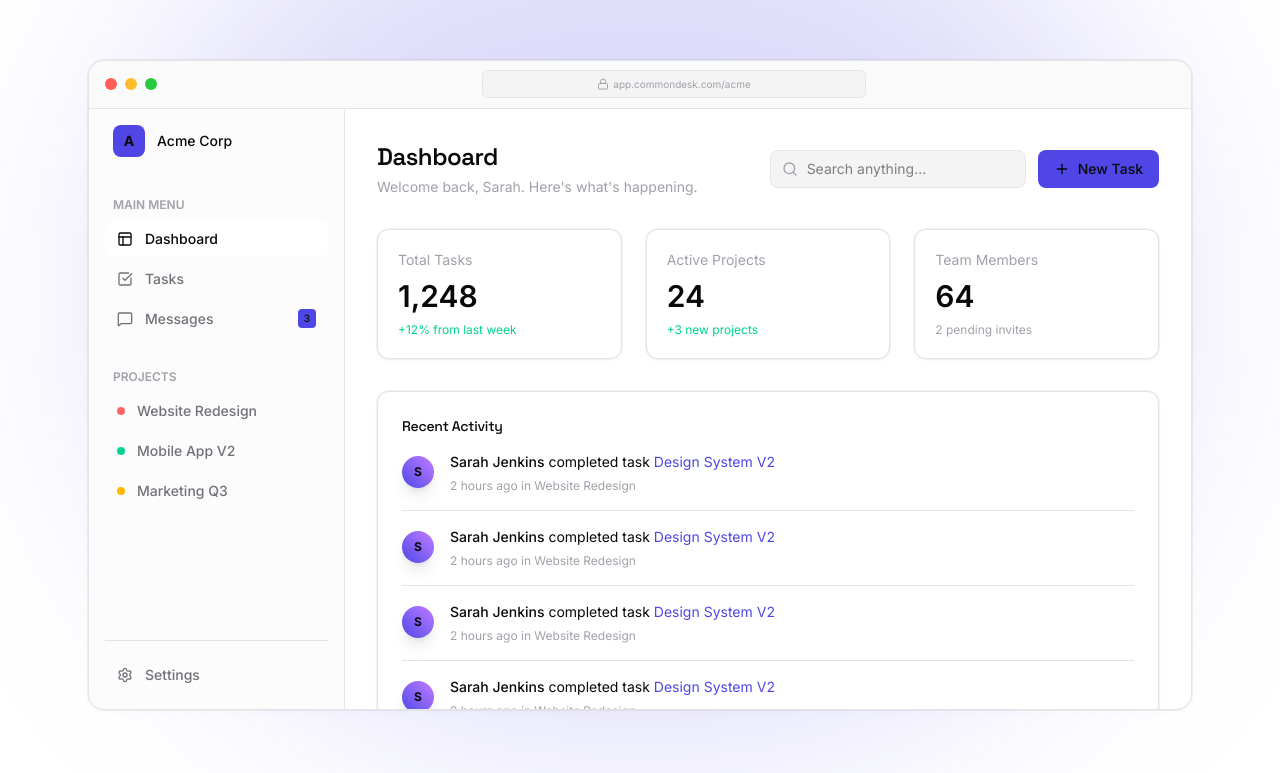
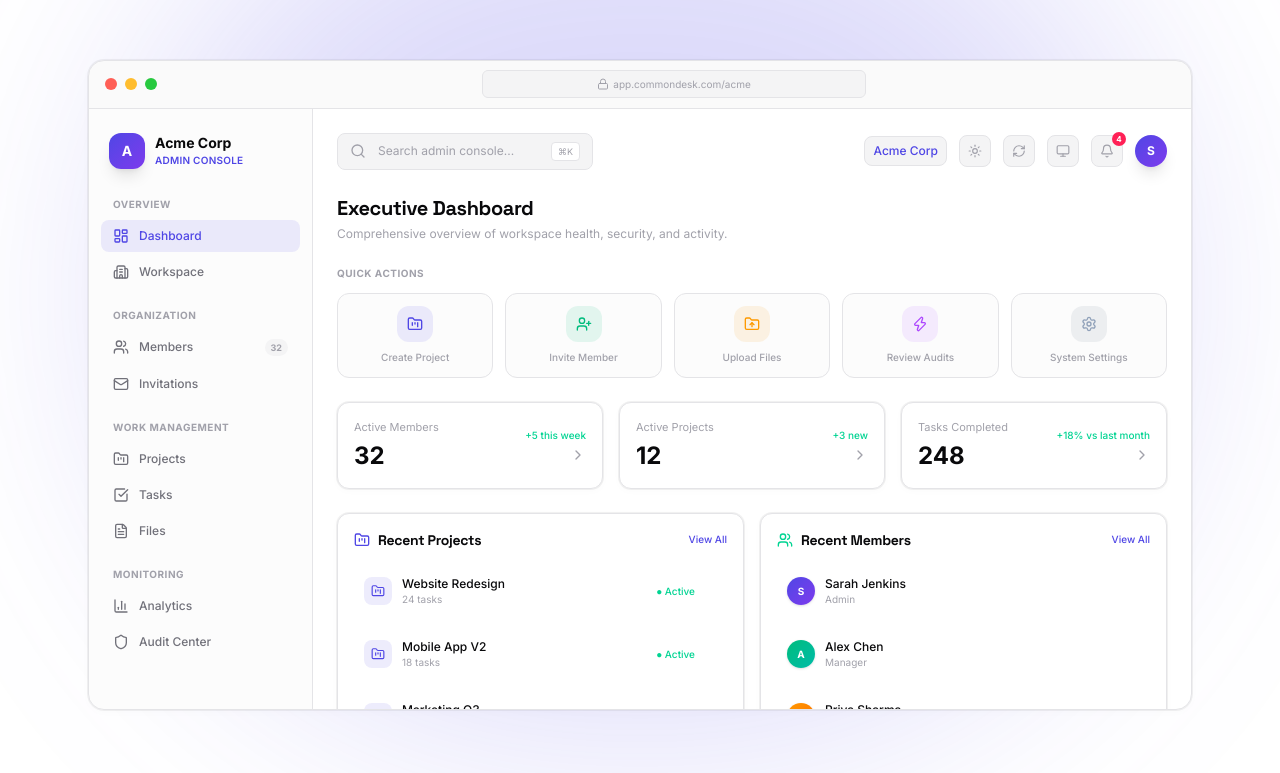
Before and after one commit to mehakdeepkaur017/CommonDesk, a React (Vite) app: page / in a window 1280 px wide. Shown: the part 3367-4140 px from the top of the page. Built offline with nearby package versions, Linux system fonts and the light colour scheme; no server answers.

Commit message:
feat: update workspace showcase to mirror admin dashboard

```diff
--- a/src/components/sections/WorkspaceShowcase.tsx
+++ b/src/components/sections/WorkspaceShowcase.tsx
@@ -1,6 +1,10 @@
 import React, { useRef } from "react";
 import { motion, useScroll, useTransform } from "framer-motion";
-import { Search, Plus, Layout, CheckSquare, MessageSquare, Settings } from "lucide-react";
+import {
+  LayoutDashboard, Building2, Users, Mail, FolderKanban, CheckSquare,
+  FileText, BarChart3, Shield, Settings, Search, Sun, RefreshCw,
+  Monitor, Bell, FolderUp, Zap, ChevronRight, UserPlus
+} from "lucide-react";
 
 export const WorkspaceShowcase = () => {
   const containerRef = useRef<HTMLDivElement>(null);
@@ -51,89 +55,116 @@ export const WorkspaceShowcase = () => {
           {/* App UI */}
           <div className="flex h-[600px]">
             {/* Sidebar */}
-            <div className="w-64 border-r border-surface-border p-4 flex flex-col gap-6 bg-black/[0.01] dark:bg-background">
-              <div className="flex items-center gap-3 px-2">
-                <div className="w-8 h-8 rounded-lg bg-brand-indigo flex items-center justify-center font-bold text-sm">
+            <div className="w-56 border-r border-surface-border p-3 flex flex-col gap-1 bg-black/[0.01] dark:bg-background">
+              {/* Workspace Identity */}
+              <div className="flex items-center gap-2.5 px-2 py-3 mb-2">
+                <div className="w-9 h-9 rounded-xl bg-gradient-to-br from-brand-indigo to-brand-violet flex items-center justify-center font-bold text-sm text-white shadow-lg">
                   A
                 </div>
                 <div>
-                  <div className="text-sm font-medium">Acme Corp</div>
+                  <div className="text-sm font-bold">Acme Corp</div>
+                  <div className="text-[10px] text-brand-indigo font-semibold tracking-wide uppercase">Admin Console</div>
                 </div>
               </div>
 
-              <div className="space-y-1 flex-1">
-                <div className="text-xs font-semibold text-text-muted px-2 mb-2 mt-4">MAIN MENU</div>
-                <NavItem icon={<Layout className="w-4 h-4" />} label="Dashboard" active />
-                <NavItem icon={<CheckSquare className="w-4 h-4" />} label="Tasks" />
-                <NavItem icon={<MessageSquare className="w-4 h-4" />} label="Messages" badge="3" />
-                <div className="text-xs font-semibold text-text-muted px-2 mb-2 mt-8">PROJECTS</div>
-                <NavItem icon={<div className="w-2 h-2 rounded-full bg-red-400" />} label="Website Redesign" />
-                <NavItem icon={<div className="w-2 h-2 rounded-full bg-emerald-400" />} label="Mobile App V2" />
-                <NavItem icon={<div className="w-2 h-2 rounded-full bg-amber-400" />} label="Marketing Q3" />
-              </div>
+              {/* Navigation */}
+              <div className="text-[10px] font-bold text-text-muted px-3 mb-1 mt-1 tracking-wider uppercase">Overview</div>
+              <NavItem icon={<LayoutDashboard className="w-4 h-4" />} label="Dashboard" active />
+              <NavItem icon={<Building2 className="w-4 h-4" />} label="Workspace" />
 
-              <div className="pt-4 border-t border-surface-border">
-                <NavItem icon={<Settings className="w-4 h-4" />} label="Settings" />
-              </div>
+              <div className="text-[10px] font-bold text-text-muted px-3 mb-1 mt-4 tracking-wider uppercase">Organization</div>
+              <NavItem icon={<Users className="w-4 h-4" />} label="Members" badge="32" />
+              <NavItem icon={<Mail className="w-4 h-4" />} label="Invitations" />
+
+              <div className="text-[10px] font-bold text-text-muted px-3 mb-1 mt-4 tracking-wider uppercase">Work Management</div>
+              <NavItem icon={<FolderKanban className="w-4 h-4" />} label="Projects" />
+              <NavItem icon={<CheckSquare className="w-4 h-4" />} label="Tasks" />
+              <NavItem icon={<FileText className="w-4 h-4" />} label="Files" />
+
+              <div className="text-[10px] font-bold text-text-muted px-3 mb-1 mt-4 tracking-wider uppercase">Monitoring</div>
+              <NavItem icon={<BarChart3 className="w-4 h-4" />} label="Analytics" />
+              <NavItem icon={<Shield className="w-4 h-4" />} label="Audit Center" />
             </div>
 
             {/* Main Content Area */}
-            <div className="flex-1 bg-transparent p-8 flex flex-col overflow-hidden">
-              <div className="flex justify-between items-center mb-8">
-                <div>
-                  <h1 className="text-2xl font-semibold mb-1">Dashboard</h1>
-                  <p className="text-sm text-text-muted">Welcome back, Sarah. Here's what's happening.</p>
+            <div className="flex-1 bg-transparent p-6 flex flex-col overflow-hidden">
+              {/* Top Bar */}
+              <div className="flex justify-between items-center mb-6">
+                <div className="flex items-center gap-3 bg-surface-hover border border-surface-border rounded-lg px-3 py-2 w-64">
+                  <Search className="w-4 h-4 text-text-muted" />
+                  <span className="text-xs text-text-muted">Search admin console...</span>
+                  <span className="ml-auto text-[9px] text-text-muted bg-surface border border-surface-border rounded px-1.5 py-0.5">⌘K</span>
                 </div>
-                <div className="flex gap-3">
-                  <div className="relative">
-                    <Search className="w-4 h-4 absolute left-3 top-1/2 -translate-y-1/2 text-text-muted" />
-                    <input
-                      type="text"
-                      placeholder="Search anything..."
-                      className="pl-9 pr-4 py-2 bg-surface-hover border border-surface-border rounded-lg text-sm outline-none focus:border-brand-indigo/50 transition-colors w-64"
-                      readOnly
-                    />
+                <div className="flex items-center gap-3">
+                  <div className="flex items-center gap-1 bg-surface-hover border border-surface-border rounded-lg px-2 py-1.5">
+                    <span className="text-xs font-medium text-brand-indigo">Acme Corp</span>
                   </div>
-                  <button className="px-4 py-2 bg-brand-indigo text-text-primary rounded-lg text-sm font-medium flex items-center gap-2 hover:bg-brand-indigo/90 transition-colors">
-                    <Plus className="w-4 h-4" /> New Task
+                  <button className="p-2 rounded-lg bg-surface-hover border border-surface-border text-text-muted"><Sun className="w-3.5 h-3.5" /></button>
+                  <button className="p-2 rounded-lg bg-surface-hover border border-surface-border text-text-muted"><RefreshCw className="w-3.5 h-3.5" /></button>
+                  <button className="p-2 rounded-lg bg-surface-hover border border-surface-border text-text-muted"><Monitor className="w-3.5 h-3.5" /></button>
+                  <button className="p-2 rounded-lg bg-surface-hover border border-surface-border text-text-muted relative">
+                    <Bell className="w-3.5 h-3.5" />
+                    <div className="absolute -top-1 -right-1 w-3.5 h-3.5 bg-rose-500 rounded-full text-[8px] text-white flex items-center justify-center font-bold">4</div>
                   </button>
+                  <div className="w-8 h-8 rounded-full bg-gradient-to-br from-brand-indigo to-brand-violet flex items-center justify-center text-xs font-bold text-white shadow-lg">S</div>
                 </div>
               </div>
 
-              <div className="grid grid-cols-3 gap-6 mb-8">
-                <div className="glass-card p-5 rounded-xl border border-surface-border bg-black/[0.02] dark:bg-background">
-                  <div className="text-sm text-text-muted mb-2">Total Tasks</div>
-                  <div className="text-3xl font-semibold mb-2">1,248</div>
-                  <div className="text-xs text-emerald-400">+12% from last week</div>
-                </div>
-                <div className="glass-card p-5 rounded-xl border border-surface-border bg-black/[0.02] dark:bg-background">
-                  <div className="text-sm text-text-muted mb-2">Active Projects</div>
-                  <div className="text-3xl font-semibold mb-2">24</div>
-                  <div className="text-xs text-emerald-400">+3 new projects</div>
-                </div>
-                <div className="glass-card p-5 rounded-xl border border-surface-border bg-black/[0.02] dark:bg-background">
-                  <div className="text-sm text-text-muted mb-2">Team Members</div>
-                  <div className="text-3xl font-semibold mb-2">64</div>
-                  <div className="text-xs text-text-muted">2 pending invites</div>
+              {/* Page Header */}
+              <div className="mb-6">
+                <h1 className="text-xl font-bold mb-1">Executive Dashboard</h1>
+                <p className="text-xs text-text-muted">Comprehensive overview of workspace health, security, and activity.</p>
+              </div>
+
+              {/* Quick Actions */}
+              <div className="mb-6">
+                <div className="text-[10px] font-bold text-text-muted tracking-wider uppercase mb-3">Quick Actions</div>
+                <div className="grid grid-cols-5 gap-3">
+                  <QuickAction icon={<FolderKanban className="w-4 h-4" />} label="Create Project" color="bg-brand-indigo/10 text-brand-indigo" />
+                  <QuickAction icon={<UserPlus className="w-4 h-4" />} label="Invite Member" color="bg-emerald-500/10 text-emerald-500" />
+                  <QuickAction icon={<FolderUp className="w-4 h-4" />} label="Upload Files" color="bg-amber-500/10 text-amber-500" />
+                  <QuickAction icon={<Zap className="w-4 h-4" />} label="Review Audits" color="bg-purple-500/10 text-purple-500" />
+                  <QuickAction icon={<Settings className="w-4 h-4" />} label="System Settings" color="bg-slate-500/10 text-slate-400" />
                 </div>
               </div>
 
-              <div className="flex-1 glass-card rounded-xl border border-surface-border p-6 bg-black/[0.01] dark:bg-background">
-                <h3 className="text-sm font-medium text-text-primary mb-4">Recent Activity</h3>
-                <div className="space-y-4">
-                  {[1, 2, 3, 4].map((i) => (
-                    <div key={i} className="flex items-start gap-4 pb-4 border-b border-surface-border last:border-0 last:pb-0">
-                      <div className="w-8 h-8 rounded-full bg-gradient-to-tr from-brand-indigo to-purple-400 flex items-center justify-center text-xs font-bold shadow-lg mt-1">
-                        S
-                      </div>
-                      <div className="flex-1 space-y-1.5">
-                        <div className="text-sm text-text-primary">
-                          <span className="font-medium">Sarah Jenkins</span> completed task <span className="text-brand-indigo">Design System V2</span>
-                        </div>
-                        <div className="text-xs text-text-muted">2 hours ago in Website Redesign</div>
-                      </div>
-                    </div>
-                  ))}
+              {/* Stats Cards */}
+              <div className="grid grid-cols-3 gap-4 mb-6">
+                <StatCard label="Active Members" value="32" change="+5 this week" positive />
+                <StatCard label="Active Projects" value="12" change="+3 new" positive />
+                <StatCard label="Tasks Completed" value="248" change="+18% vs last month" positive />
+              </div>
+
+              {/* Bottom Section */}
+              <div className="grid grid-cols-2 gap-4 flex-1">
+                {/* Recent Projects */}
+                <div className="glass-card rounded-xl border border-surface-border p-4 bg-black/[0.01] dark:bg-background">
+                  <div className="flex items-center justify-between mb-4">
+                    <h3 className="text-sm font-bold flex items-center gap-2">
+                      <FolderKanban className="w-4 h-4 text-brand-indigo" /> Recent Projects
+                    </h3>
+                    <span className="text-[10px] text-brand-indigo font-medium cursor-pointer hover:underline">View All</span>
+                  </div>
+                  <div className="space-y-3">
+                    <ProjectItem name="Website Redesign" status="Active" statusColor="text-emerald-400" tasks={24} />
+                    <ProjectItem name="Mobile App V2" status="Active" statusColor="text-emerald-400" tasks={18} />
+                    <ProjectItem name="Marketing Q3" status="Planning" statusColor="text-amber-400" tasks={8} />
+                  </div>
+                </div>
+
+                {/* Recent Members */}
+                <div className="glass-card rounded-xl border border-surface-border p-4 bg-black/[0.01] dark:bg-background">
+                  <div className="flex items-center justify-between mb-4">
+                    <h3 className="text-sm font-bold flex items-center gap-2">
+                      <Users className="w-4 h-4 text-emerald-400" /> Recent Members
+                    </h3>
+                    <span className="text-[10px] text-brand-indigo font-medium cursor-pointer hover:underline">View All</span>
+                  </div>
+                  <div className="space-y-3">
+                    <MemberItem name="Sarah Jenkins" role="Admin" color="from-brand-indigo to-brand-violet" />
+                    <MemberItem name="Alex Chen" role="Manager" color="from-emerald-500 to-teal-500" />
+                    <MemberItem name="Priya Sharma" role="Member" color="from-amber-500 to-orange-500" />
+                  </div>
                 </div>
               </div>
             </div>
@@ -145,16 +176,70 @@ export const WorkspaceShowcase = () => {
 };
 
 const NavItem = ({ icon, label, active = false, badge }: { icon: React.ReactNode, label: string, active?: boolean, badge?: string }) => (
-  <div className={`flex items-center justify-between px-3 py-2 rounded-lg cursor-pointer transition-colors ${active ? 'bg-surface text-text-primary' : 'text-text-secondary hover:bg-surface-hover hover:text-text-primary'}`}>
-    <div className="flex items-center gap-3">
+  <div className={`flex items-center justify-between px-3 py-2 rounded-lg cursor-pointer transition-colors ${active ? 'bg-brand-indigo/10 text-brand-indigo font-semibold' : 'text-text-secondary hover:bg-surface-hover hover:text-text-primary'}`}>
+    <div className="flex items-center gap-2.5">
       {icon}
-      <span className="text-sm font-medium">{label}</span>
+      <span className="text-xs font-medium">{label}</span>
     </div>
     {badge && (
-      <span className="px-1.5 py-0.5 rounded text-[10px] font-medium bg-brand-indigo text-text-primary">
+      <span className="px-1.5 py-0.5 rounded-full text-[9px] font-bold bg-surface-hover text-text-muted">
         {badge}
       </span>
     )}
+  </div>
+);
+
+const QuickAction = ({ icon, label, color }: { icon: React.ReactNode, label: string, color: string }) => (
+  <div className="flex flex-col items-center gap-2 p-3 rounded-xl border border-surface-border bg-black/[0.01] dark:bg-background hover:border-brand-indigo/30 transition-colors cursor-pointer group">
+    <div className={`w-9 h-9 rounded-xl ${color} flex items-center justify-center group-hover:scale-110 transition-transform`}>
+      {icon}
+    </div>
+    <span className="text-[10px] font-medium text-text-muted text-center">{label}</span>
+  </div>
+);
+
+const StatCard = ({ label, value, change, positive }: { label: string, value: string, change: string, positive?: boolean }) => (
+  <div className="glass-card p-4 rounded-xl border border-surface-border bg-black/[0.02] dark:bg-background flex items-center justify-between cursor-pointer hover:border-brand-indigo/20 transition-colors group">
+    <div>
+      <div className="text-[11px] text-text-muted mb-1">{label}</div>
+      <div className="text-2xl font-bold">{value}</div>
+    </div>
+    <div className="flex flex-col items-end gap-1">
+      <span className={`text-[10px] font-medium ${positive ? 'text-emerald-400' : 'text-text-muted'}`}>{change}</span>
+      <ChevronRight className="w-4 h-4 text-text-muted group-hover:text-brand-indigo transition-colors" />
+    </div>
+  </div>
+);
+
+const ProjectItem = ({ name, status, statusColor, tasks }: { name: string, status: string, statusColor: string, tasks: number }) => (
+  <div className="flex items-center justify-between p-2.5 rounded-lg bg-surface-hover/50 hover:bg-surface-hover transition-colors cursor-pointer group">
+    <div className="flex items-center gap-2.5">
+      <div className="w-7 h-7 rounded-lg bg-brand-indigo/10 flex items-center justify-center">
+        <FolderKanban className="w-3.5 h-3.5 text-brand-indigo" />
+      </div>
+      <div>
+        <div className="text-xs font-medium">{name}</div>
+        <div className="text-[10px] text-text-muted">{tasks} tasks</div>
+      </div>
+    </div>
+    <div className="flex items-center gap-2">
+      <span className={`text-[10px] font-medium ${statusColor}`}>● {status}</span>
+      <ChevronRight className="w-3.5 h-3.5 text-text-muted opacity-0 group-hover:opacity-100 transition-opacity" />
+    </div>
+  </div>
+);
+
+const MemberItem = ({ name, role, color }: { name: string, role: string, color: string }) => (
+  <div className="flex items-center justify-between p-2.5 rounded-lg bg-surface-hover/50 hover:bg-surface-hover transition-colors cursor-pointer">
+    <div className="flex items-center gap-2.5">
+      <div className={`w-7 h-7 rounded-full bg-gradient-to-br ${color} flex items-center justify-center text-[10px] font-bold text-white shadow`}>
+        {name[0]}
+      </div>
+      <div>
+        <div className="text-xs font-medium">{name}</div>
+        <div className="text-[10px] text-text-muted">{role}</div>
+      </div>
+    </div>
   </div>
 );
 
```
